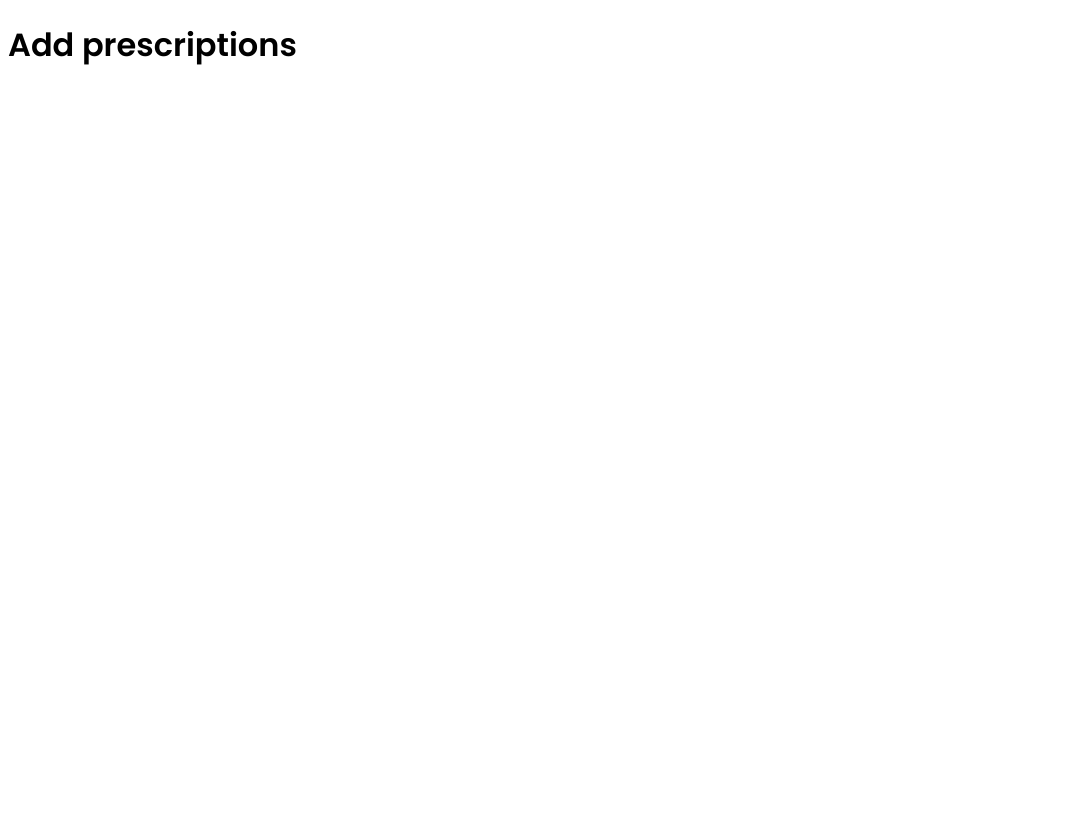
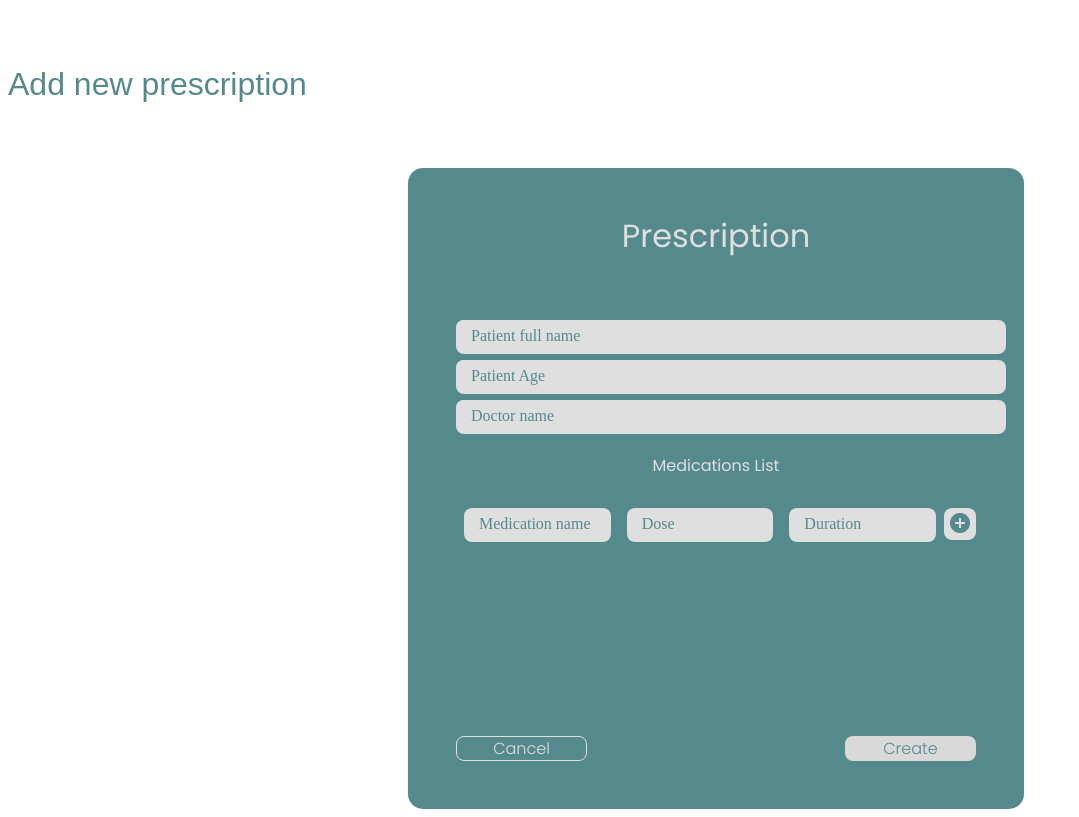
Before and after one commit to Kemer-ayoub/TP_IGL, an Angular app in the folder frontend/: page /add-prescription in a window 1280 px wide. Shown: the whole page, without its empty margins (0-1079 px from the left). Built offline with nearby package versions, Linux system fonts and the light colour scheme.

Commit message:
medecin_add_prescription

```diff
--- a/frontend/src/app/medecin-add-new-consultation/medecin-add-new-consultation.component.css
+++ b/frontend/src/app/medecin-add-new-consultation/medecin-add-new-consultation.component.css
@@ -148,7 +148,7 @@
         line-height: 20px;
         color: #558A8D;
         border: none;
-        margin-top: 30px;
+        margin-top: 64px;
         cursor: pointer;
         }
         .page-title{
@@ -179,3 +179,23 @@
     .add-btn img{
         padding: 16px;
     }
+    .cancel-btn
+    {
+        width: 131px;
+        height: 25px;
+        background: #558A8D;
+        border-radius: 8px;
+        font-style: normal;
+        font-weight: 300;
+        font-size: 16px;
+        line-height: 20px;
+        color: #dfdfdf;
+        border: solid 1px #dfdfdf;
+        margin-top: 64px;
+        cursor: pointer;
+        margin-right: 8px;
+    }
+    .buttons{
+        display: flex;
+        flex-direction: row;
+    }
--- a/frontend/src/app/medecin-add-new-consultation/medecin-add-new-consultation.component.html
+++ b/frontend/src/app/medecin-add-new-consultation/medecin-add-new-consultation.component.html
@@ -1,4 +1,3 @@
-<!-- src/app/medecin-add-new-consultation/medecin-add-new-consultation.component.html -->
 <h1 class="page-title" *ngIf="!showAddPrescription">Add new consultation</h1>
 <div class="Card" *ngIf="!showAddPrescription">
     <div class="cardtext">
@@ -21,9 +20,12 @@
           <img src="Photo\Group 39.png" alt=""> Add Prescriptions
         </button>
     </div>
-    <button class="create-btn">Submit</button>
+    <div class="buttons">
+        <button class="cancel-btn" (click)="cancel()"> Cancel</button>
+        <button class="create-btn">Submit</button>
+    </div>
 </div>
 <div class="consultations_container">
-    <app-medecin-add-new-prescription *ngIf="showAddPrescription">
+    <app-medecin-add-new-prescription *ngIf="showAddPrescription" (togglePrescriptionVisibility)="togglePrescriptionVisibility()">
     </app-medecin-add-new-prescription>
 </div>
--- a/frontend/src/app/medecin-add-new-prescription/medecin-add-new-prescription.component.css
+++ b/frontend/src/app/medecin-add-new-prescription/medecin-add-new-prescription.component.css
@@ -0,0 +1,273 @@
+.Card{
+  position: relative;
+  max-width: 100%;
+  display: flex;
+  flex-direction: column;
+  justify-content: flex-start;
+  height: auto;
+  align-items: center;
+  width: 520px;
+  background: #558A8D;
+  border-radius: 15px;
+  padding: 48px;
+  margin-top: 64px;
+  margin-left: 400px;
+    }
+.cardtext{
+    display: flex;
+    justify-content: center;
+    align-items: center;
+    width: 100%;
+    height: 40px;
+    font-family: 'Geologica',sans-serif;
+    font-style: normal;
+    font-weight: 500;
+    font-size: 32px;
+    line-height: 40px;
+    color: #DFDFDF;
+    }
+.careproprities{
+        display: flex;
+        flex-direction: column;
+        justify-content: center;
+        width: 100%;
+        gap: 8px;
+        margin-top: 64px;
+    }
+input[type="text"]::placeholder {
+        width: 100%;
+        height: 20px;
+        font-family: 'Geologica';
+        font-style: normal;
+        font-weight: 300;
+        font-size: 16px;
+        line-height: 20px;
+        color: #558A8D;
+    }
+input[type="text"]{
+        padding-left: 15px;
+        padding-right: 15px;
+    }
+input[type="date"]{
+        padding-left: 15px;
+        padding-right: 15px;
+        width: 100%;
+        color: #558A8D;
+    }
+textarea{
+        padding-left: 15px;
+        padding-right: 15px;
+        padding-top: 5px;
+    }
+textarea::placeholder{
+        width: 36px;
+        height: 20px;
+        font-family: 'Geologica';
+        font-style: normal;
+        font-weight: 300;
+        font-size: 16px;
+        line-height: 20px;
+        color: #558A8D;
+        white-space: nowrap;
+    }
+.input-Date{
+        width: 100%;
+        height: 32px;
+        background: #DFDFDF;
+        border-radius: 8px;
+    }
+#date-input{
+        width: 100%;
+        height: 100%;
+        background: #DFDFDF;
+        border-radius: 8px;
+        border: none;
+        outline: none;
+    }
+.input-Time{
+        width: 100%;
+        height: 32px;
+        background: #DFDFDF;
+        border-radius: 8px;
+    }
+#time-input{
+        width: 100%;
+        height: 100%;
+        background: #DFDFDF;
+        border-radius: 8px;
+        border: none;
+        outline: none;
+    }
+    #med-input{
+        width: 25%;
+        height: 32px;
+        background: #DFDFDF;
+        border-radius: 8px;
+        border: none;
+        margin: 8px;
+        outline: none;
+    }
+    .plus{
+        height: 32px;
+        background-color: #DFDFDF;
+        border-radius: 8px;
+        border: none;
+        margin-top: 8px;
+        cursor: pointer;
+        padding-top: 4px;
+    }
+    .input-type{
+        width: 100%;
+        height: 32px;
+        background: #DFDFDF;
+        border-radius: 8px;
+    }
+    #type-input{
+        width: 100%;
+        height: 100%;
+        background: #DFDFDF;
+        border-radius: 8px;
+        border: none;
+        outline: none;
+    }
+    .input-description{
+    width: 100%;
+    height: 87px;
+    background: #DFDFDF;
+    border-radius: 8px;
+    }
+    #description-input{
+        width: 100%;
+        height: 100%;
+        background: #DFDFDF;
+        border-radius: 8px;
+        border: none;
+        outline: none;
+    }
+    .input-observation{
+        width: 100%;
+        height: 87px;
+        background: #DFDFDF;
+        border-radius: 8px;
+    }
+    #observation-input{
+        width: 100%;
+        height: 100%;
+        background: #DFDFDF;
+        border-radius: 8px;
+        border: none;
+        outline: none;
+    }
+    .create-btn{
+    width: 131px;
+    height: 25px;
+    background: #D9D9D9;
+    border-radius: 8px;
+    font-style: normal;
+    font-weight: 300;
+    font-size: 16px;
+    line-height: 20px;
+    color: #558A8D;
+    border: none;
+    margin-top: 128px;
+    cursor: pointer;
+    }
+    .page-title{
+        font-family: 'Geologica',sans-serif;
+        font-weight: 500;
+        font-size: 32px;
+        line-height: 40px;
+        color: #558A8D;
+        margin-top: 64px;
+    }
+.add-btn{
+    width: 106%;
+    height: 32px;
+    background: #558A8D;
+    color: #DFDFDF;
+    border: 1px solid #dfdfdf;
+    border-radius: 8px;
+    display: flex;
+    justify-content: center;
+    align-items: center;
+    margin-top: 8px;
+    cursor: pointer;
+}
+.add-btn:hover{
+    scale: 0.95;
+
+}
+.add-btn img{
+    padding: 16px;
+}
+.cancel-btn
+{
+    width: 131px;
+    height: 25px;
+    background: #558A8D;
+    border-radius: 8px;
+    font-style: normal;
+    font-weight: 300;
+    font-size: 16px;
+    line-height: 20px;
+    color: #dfdfdf;
+    border: solid 1px #dfdfdf;
+    margin-top: 128px;
+    cursor: pointer;
+    margin-right: 8px;
+}
+.buttons{
+  display: flex;
+  flex-direction: row;
+  justify-content: space-between;
+  margin-top: 20px;
+  width: 100%;
+}
+p {
+    font-style: normal;
+    font-weight: 500;
+    font-size: 16px;
+    line-height: 20px;
+    color: #dfdfdf;
+    display: flex;
+    justify-content: center;
+}
+.medication-inputs
+{
+    display: flex;
+    flex-direction: row;
+    grid: 8px;
+}
+.med-item
+{
+    display: flex;
+    align-items: center;
+    justify-content: space-between;
+    height: 20px;
+    list-style: none;
+    background-color: #D9D9D9;
+    color: #558A8D;
+    border-radius: 8px;
+    padding: 8px;
+    margin-top: 8px;
+}
+.med-item button
+{
+    padding-top: 4px;
+    margin-left: 180px;
+    background-color: #D9D9D9;
+    border-radius: 8px;
+    border: 1px solid #558A8D;
+    cursor: pointer;
+}
+.med-item span {
+    flex-grow: 1;
+    padding-right: 10px; /* Ajoute de l'espace entre le texte et le bouton */
+  }
+ul {
+    padding: 0;
+    list-style: none;
+    margin: 15px 0;
+    max-height: 200px; /* Limite la hauteur des médicaments affichés */
+    overflow-y: auto; /* Permet de faire défiler la liste si elle est trop longue */
+  }
--- a/frontend/src/app/medecin-add-new-prescription/medecin-add-new-prescription.component.html
+++ b/frontend/src/app/medecin-add-new-prescription/medecin-add-new-prescription.component.html
@@ -1 +1,46 @@
-<h1>Add prescriptions</h1>
+<h1 class="page-title">Add new prescription</h1>
+<div class="Card">
+  <div class="cardtext">
+    <span>Prescription</span>
+  </div>
+  <div class="careproprities">
+    <div class="input-Time">
+        <input type="text" id="time-input" placeholder="Patient full name">
+    </div>
+    <div class="input-type">
+        <input type="text" id="type-input" placeholder="Patient Age">
+    </div>
+    <div class="input-type">
+        <input type="text" id="type-input" placeholder="Doctor name">
+    </div>
+    <p>Medications List</p>
+    <div class="medication-inputs">
+      <input
+        type="text"
+        id="med-input"
+        [(ngModel)]="medicationName"
+        placeholder="Medication name"
+      />
+      <input type="text" id="med-input" [(ngModel)]="medicationDose" placeholder="Dose" />
+      <input
+        type="text"
+        id="med-input"
+        [(ngModel)]="medicationDuration"
+        placeholder="Duration"
+      />
+      <button class="plus" (click)="addMedication()">
+        <img src="Photo/plus.png" alt="" />
+      </button>
+    </div>
+    <ul>
+      <li class="med-item" *ngFor="let medication of medications; index as i">
+        {{ medication.name }} - {{ medication.dose }} - {{ medication.duration }}
+        <button (click)="deleteMedication(i)"><img src="Photo\delete.png" alt=""></button>
+      </li>
+    </ul>
+  </div>
+  <div class="buttons">
+    <button class="cancel-btn" (click)="goBack()">Cancel</button>
+    <button class="create-btn">Create</button>
+  </div>
+</div>
--- a/frontend/src/app/medecin-add-new-prescription/medecin-add-new-prescription.component.ts
+++ b/frontend/src/app/medecin-add-new-prescription/medecin-add-new-prescription.component.ts
@@ -1,19 +1,41 @@
-import { Component } from '@angular/core';
-import { Router } from '@angular/router';
-import { FormsModule } from '@angular/forms';
+import { Component,EventEmitter, Output } from '@angular/core';
 import { CommonModule } from '@angular/common';
-
-interface Medication {
-  name: string;
-  dose: string;
-  duration: string;
-}
+import { FormsModule } from '@angular/forms';  // Importez FormsModule
 
 @Component({
   selector: 'app-medecin-add-new-prescription',
-  imports: [FormsModule],
+  standalone: true,  // Si votre composant est autonome
+  imports: [CommonModule, FormsModule],  // Ajoutez FormsModule ici
   templateUrl: './medecin-add-new-prescription.component.html',
-  styleUrls: ['./medecin-add-new-prescription.component.css']
+  styleUrls: ['./medecin-add-new-prescription.component.css'],
 })
 export class MedecinAddNewPrescriptionComponent {
+  @Output() togglePrescriptionVisibility = new EventEmitter<void>();
+
+
+  medications: { name: string; dose: string; duration: string }[] = [];
+  medicationName: string = '';
+  medicationDose: string = '';
+  medicationDuration: string = '';
+
+  addMedication() {
+    if (this.medicationName && this.medicationDose && this.medicationDuration) {
+      this.medications.push({
+        name: this.medicationName,
+        dose: this.medicationDose,
+        duration: this.medicationDuration,
+      });
+      this.medicationName = '';
+      this.medicationDose = '';
+      this.medicationDuration = '';
+    }
+  }
+
+  deleteMedication(index: number) {
+    this.medications.splice(index, 1);
+  }
+
+  goBack() {
+    this.togglePrescriptionVisibility.emit();
+  }
 }
```
Also changed, not shown: frontend/src/app/medecin-add-new-consultation/medecin-add-new-consultation.component.ts (+9 -2 lines), frontend/public/Photo/delete.png (added), frontend/public/Photo/plus.png (added).
